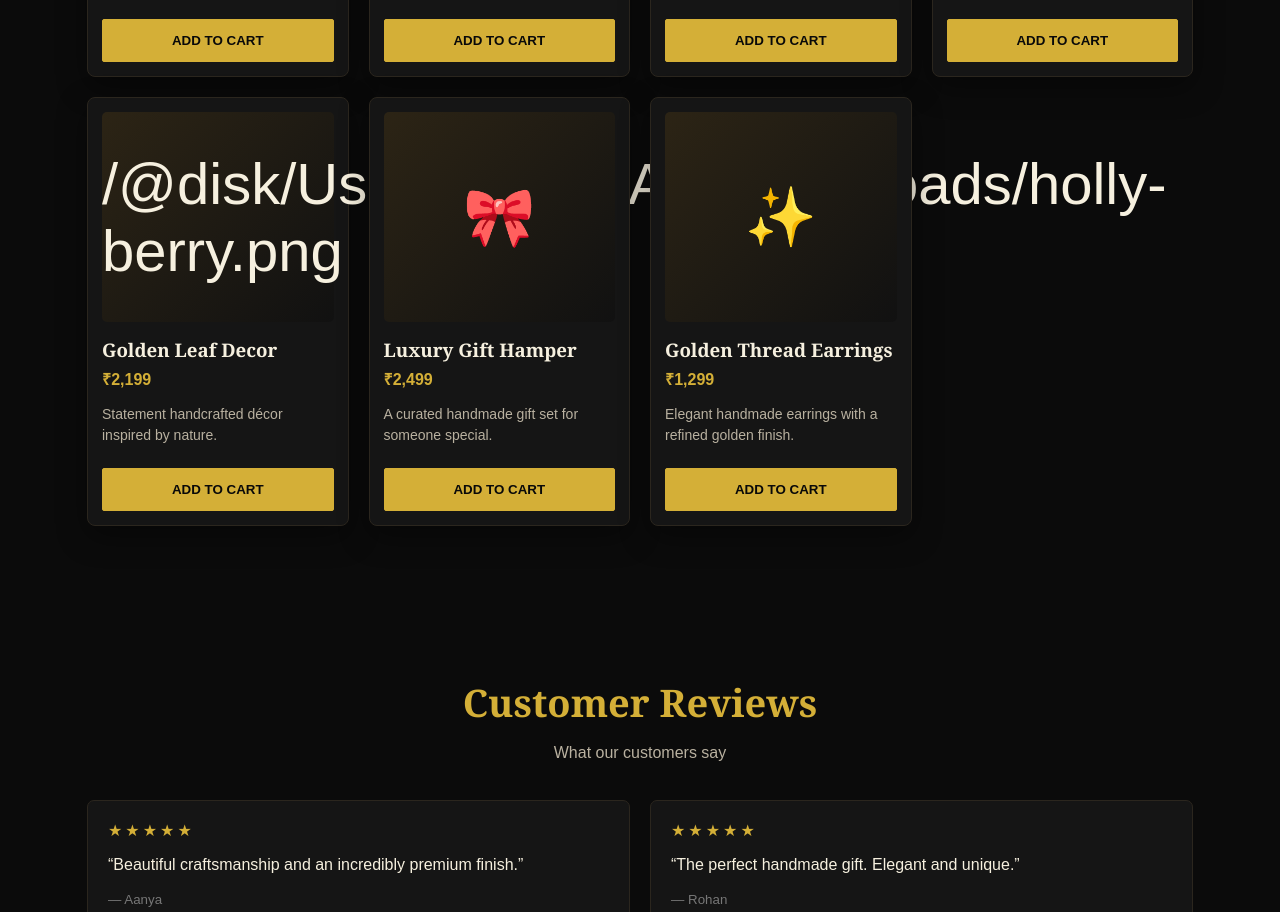
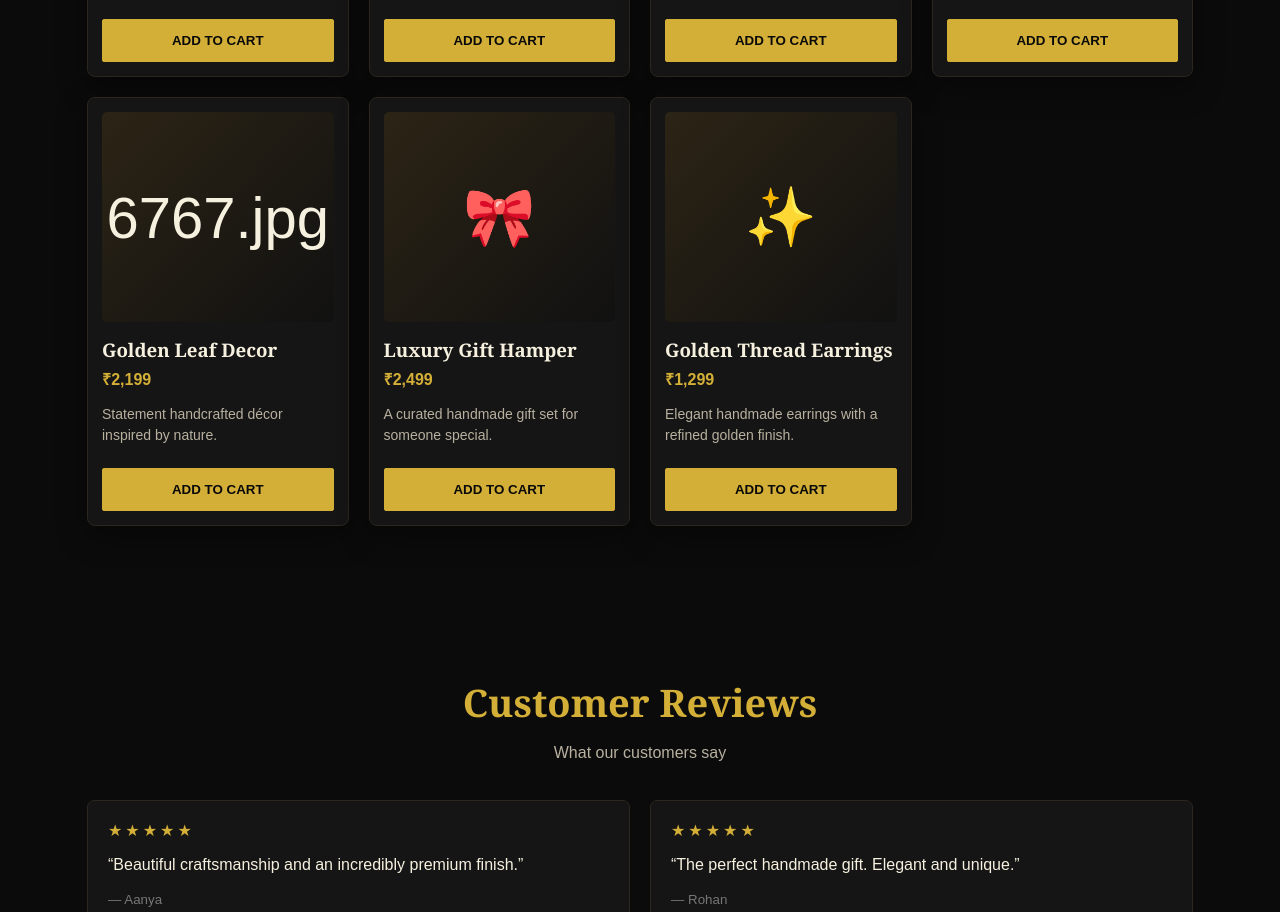
Before and after one commit to KBR-Badhe/luxe-handcrafts, a plain HTML site: page index.html in a window 1280 px wide. Shown: the part 1321-2233 px from the top of the page. Drawn offline with Linux system fonts and the light colour scheme.

Commit message:
Update index.html

```diff
--- a/index.html
+++ b/index.html
@@ -83,7 +83,7 @@ const products=[
 {id:2,name:"Royal Charm Bracelet",cat:"jewelry",price:1899,icon:"💫",desc:"A delicate handcrafted bracelet for special occasions."},
 {id:3,name:"Artisan Candle Set",cat:"decor",price:999,icon:"🕯️",desc:"Hand-poured decorative candles with a luxurious feel."},
 {id:4,name:"Handmade Memory Box",cat:"gifts",price:1499,icon:"🎁",desc:"A premium keepsake box for meaningful memories."},
-{id:5,name:"Golden Leaf Decor",cat:"decor",price:2199,icon:"C:\Users\KUNDAN\Downloads\holly-berry.png",desc:"Statement handcrafted décor inspired by nature."},
+{id:5,name:"Golden Leaf Decor",cat:"decor",price:2199,icon:"6767.jpg",desc:"Statement handcrafted décor inspired by nature."},
 {id:6,name:"Luxury Gift Hamper",cat:"gifts",price:2499,icon:"🎀",desc:"A curated handmade gift set for someone special."},
 {id:7,name:"Golden Thread Earrings",cat:"jewelry",price:1299,icon:"✨",desc:"Elegant handmade earrings with a refined golden finish."},
  ];
```
